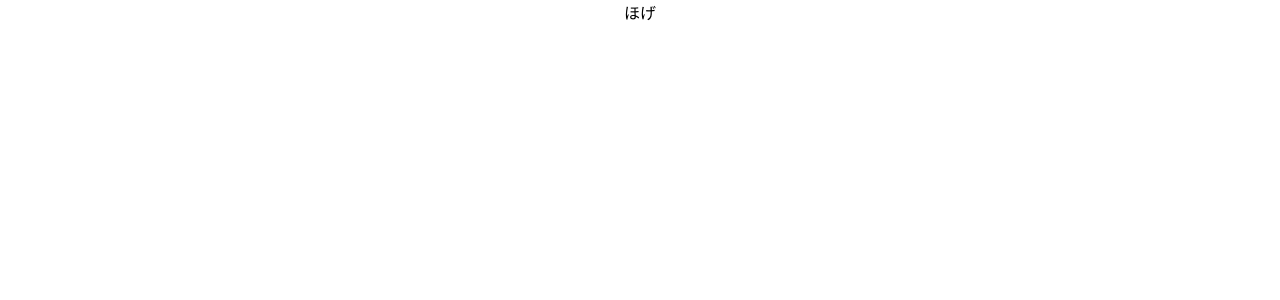
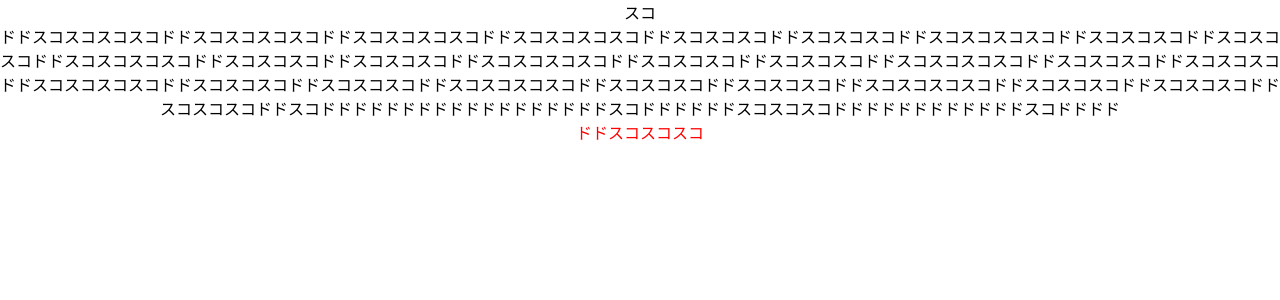
Before and after one commit to ten986/dodosuko, a React (Create React App) app: page / in a window 1280 px wide. Shown: the top 300 px of the page. Built offline with nearby package versions, Linux system fonts and the light colour scheme.

Commit message:
適当に書いた

```diff
--- a/package.json
+++ b/package.json
@@ -14,6 +14,7 @@
     "react": "^18.2.0",
     "react-dom": "^18.2.0",
     "react-scripts": "5.0.1",
+    "styled-components": "^5.3.5",
     "typescript": "^4.7.4",
     "web-vitals": "^2.1.4"
   },
@@ -48,6 +49,7 @@
     ]
   },
   "devDependencies": {
+    "@types/styled-components": "^5.1.25",
     "@typescript-eslint/eslint-plugin": "^5.32.0",
     "@typescript-eslint/parser": "^5.32.0",
     "eslint": "^8.21.0",
--- a/src/App.tsx
+++ b/src/App.tsx
@@ -1,7 +1,46 @@
+import { useEffect, useState } from 'react'
 import './App.css'
+import styled from 'styled-components'
+
+const delay = 100
+const ary = ['ドド', 'スコ']
+const dodosuko = 'ドドスコスコスコドドスコスコスコドドスコスコスコ'
+
+const Mark = styled.div`
+  color: red;
+`
 
 function App(): JSX.Element {
-  return <div className="App">ほげ</div>
+  const [value, setValue] = useState<string>('')
+  const [all, setAll] = useState<string>('')
+  const [hoge, setHoge] = useState<string>('')
+  useEffect(() => {
+    const interval = setInterval(() => {
+      const str = ary[Math.floor(Math.random() * 2)]
+      setValue(str)
+
+      const newHoge = hoge + str
+      if (dodosuko.startsWith(newHoge)) {
+        setHoge(newHoge)
+      } else if (str === 'ドド') {
+        setAll(all + hoge)
+        setHoge(str)
+      } else {
+        setAll(all + hoge + str)
+      }
+    }, delay)
+    return () => clearInterval(interval)
+  }, [all, hoge])
+
+  return (
+    <div className="App">
+      <div>{value}</div>
+      <div>
+        {all}
+        <Mark>{hoge}</Mark>
+      </div>
+    </div>
+  )
 }
 
 export default App
```
Also changed, not shown: 1 other file (tests, documents, lock files or other folders).
